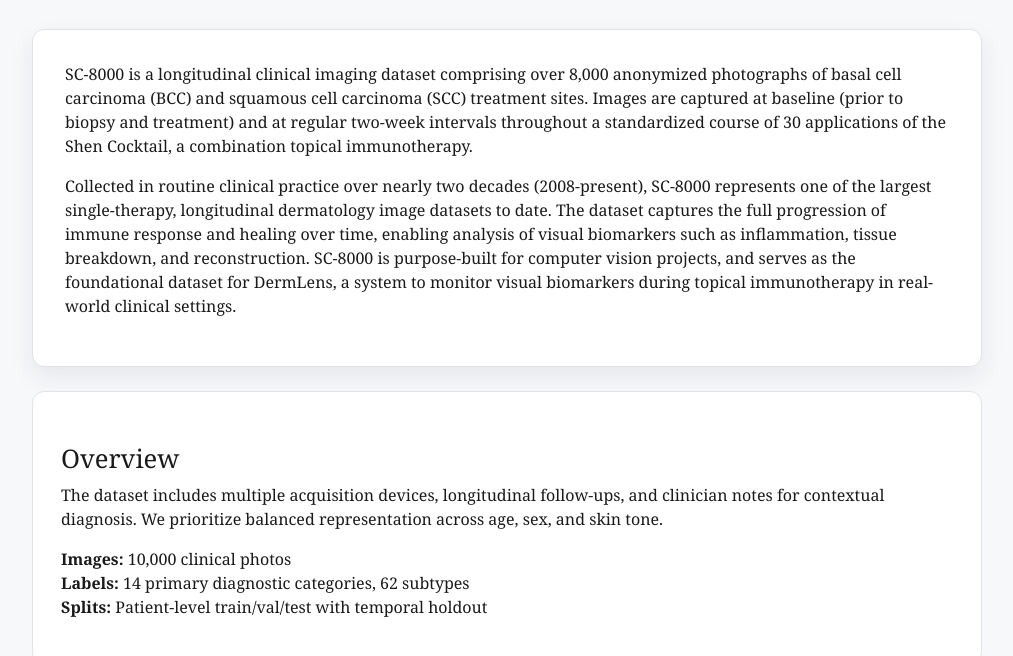
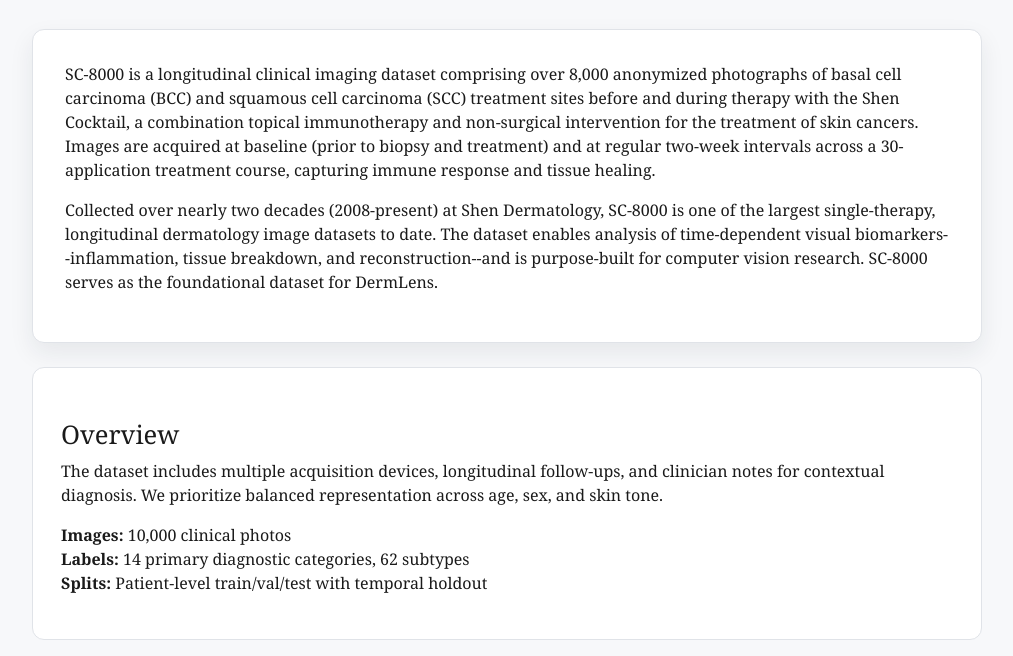
Before and after one commit to ClaireShen8/DermLens-website, a plain HTML site: page dataset.html in a window 1280 px wide. Shown: the part 120-776 px from the top of the page, without its empty margins (133-1146 px from the left). Drawn offline with nearby package versions, Linux system fonts and the light colour scheme.

Commit message:
Dataset tweak

```diff
--- a/dataset.html
+++ b/dataset.html
@@ -41,18 +41,17 @@
         <p>
           SC-8000 is a longitudinal clinical imaging dataset comprising over 8,000 anonymized
           photographs of basal cell carcinoma (BCC) and squamous cell carcinoma (SCC) treatment
-          sites. Images are captured at baseline (prior to biopsy and treatment) and at regular two-week
-          intervals throughout a standardized course of 30 applications of the Shen Cocktail, a
-          combination topical immunotherapy.
+          sites before and during therapy with the Shen Cocktail, a combination topical immunotherapy
+          and non-surgical intervention for the treatment of skin cancers. Images are acquired at
+          baseline (prior to biopsy and treatment) and at regular two-week intervals across a
+          30-application treatment course, capturing immune response and tissue healing.
         </p>
         <p>
-          Collected in routine clinical practice over nearly two decades (2008-present), SC-8000
-          represents one of the largest single-therapy, longitudinal dermatology image datasets to date.
-          The dataset captures the full progression of immune response and healing over time, enabling
-          analysis of visual biomarkers such as inflammation, tissue breakdown, and reconstruction.
-          SC-8000 is purpose-built for computer vision projects, and serves as the foundational dataset
-          for DermLens, a system to monitor visual biomarkers during topical immunotherapy in
-          real-world clinical settings.
+          Collected over nearly two decades (2008-present) at Shen Dermatology, SC-8000 is one of
+          the largest single-therapy, longitudinal dermatology image datasets to date. The dataset
+          enables analysis of time-dependent visual biomarkers--inflammation, tissue breakdown, and
+          reconstruction--and is purpose-built for computer vision research. SC-8000 serves as the
+          foundational dataset for DermLens.
         </p>
       </div>
 
```
